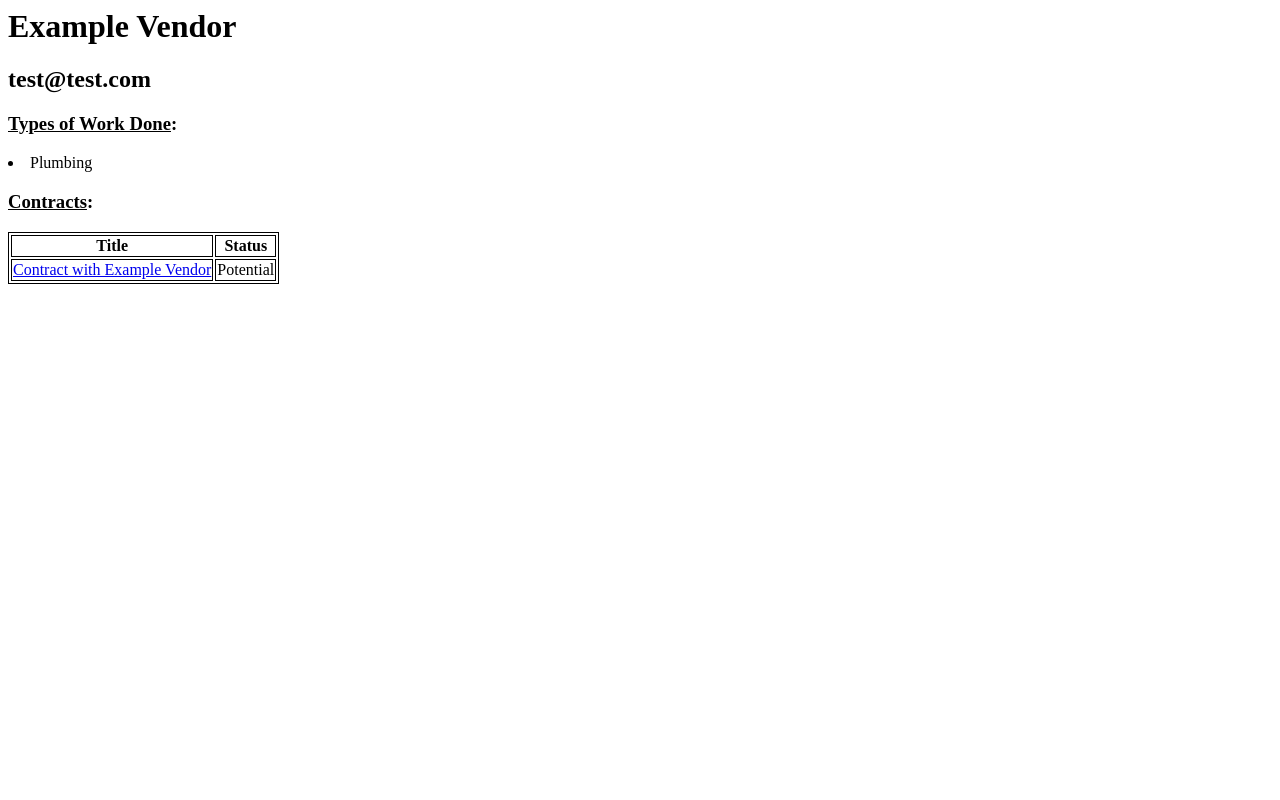
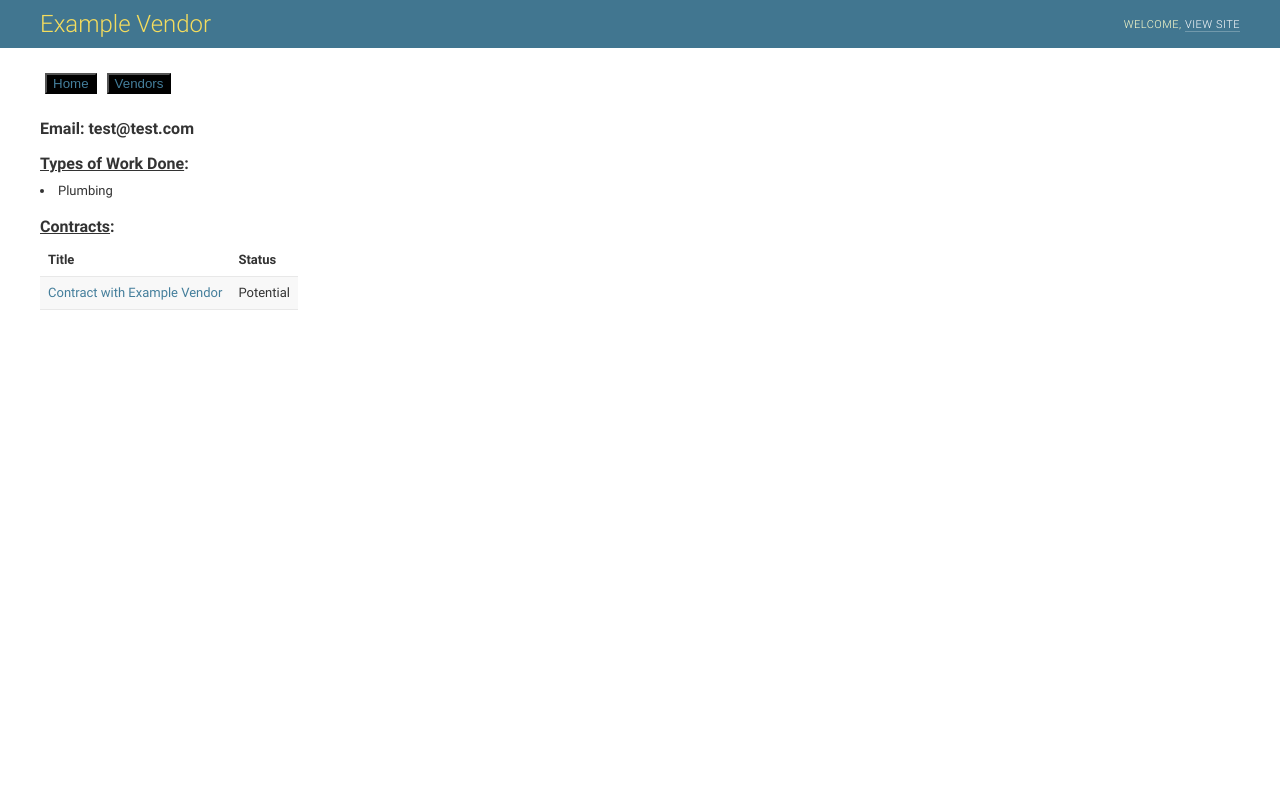
Before and after one commit to nshein1/DatabaseProject, a Django app: page /vcm/vendors/1/ in a window 1280 px wide. Run offline with Django 3.2, Linux system fonts and the light colour scheme; data comes from the database, SQL or seed files in the repository.

Commit message:
Update vendor_detail.html
Made uniform to rest of pages and added buttons

```diff
--- a/projectCode/vcm_site/vcm_app/templates/vcm_app/vendor_detail.html
+++ b/projectCode/vcm_site/vcm_app/templates/vcm_app/vendor_detail.html
@@ -1,16 +1,77 @@
-<style>
-    table, th, td {
-      border:1px solid black;
-    }
-    </style>
 
+<!DOCTYPE html>
+
+<html lang="en-us" dir="ltr">
+<head>
+<title>Vendor</title>
+<link rel="stylesheet" type="text/css" href="/static/admin/css/base.css">
+
+  <link rel="stylesheet" type="text/css" href="/static/admin/css/nav_sidebar.css">
+  <script src="/static/admin/js/nav_sidebar.js" defer></script>
+
+<link rel="stylesheet" type="text/css" href="/static/admin/css/dashboard.css">
+
+
+
+    <meta name="viewport" content="user-scalable=no, width=device-width, initial-scale=1.0, maximum-scale=1.0">
+    <link rel="stylesheet" type="text/css" href="/static/admin/css/responsive.css">
+
+
+<meta name="robots" content="NONE,NOARCHIVE">
+</head>
+
+<body class=" dashboard"
+  data-admin-utc-offset="-18000">
+
+<!-- Container -->
+<div id="container">
+
+
+    <!-- Header -->
+
+    <div id="header">
+        <div id="branding">
 
 <h1>{{ vendor.vendor_name }}</h1>
 
-<h2>{{ vendor.vendor_email}}</h2>
+        </div>
 
 
-<h3><u>Types of Work Done</u>:</h3>
+        <div id="user-tools">
+
+                Welcome,
+
+                    <a href="">View site</a>
+        </div>
+
+
+
+    </div>
+
+    <!-- END Header -->
+
+    <div class="main" id="main">
+
+
+
+      <div class="content">
+
+
+
+        <!-- Content -->
+        <div id="content" class="colMS">
+
+          <h1>
+                <a id="site-name"><a href="/vcm/">
+                    <button style="background-color:rgb(0, 0, 0); margin:5px;">Home</a>
+
+                    <a id="site-name"><a href="/vcm/vendors/">
+                        <button style="background-color:rgb(0, 0, 0); margin:5px;">Vendors</a>
+
+            </h1>
+            <h2>Email: {{ vendor.vendor_email}}</h2>
+
+            <h2><u>Types of Work Done</u>:</h2>
 {% if vendor.worktype_set.all %}
     {% for work in vendor.worktype_set.all %}
     <li>{{ work.work }}</li>
@@ -23,7 +84,7 @@
 
 
 
-<h3><u>Contracts</u>:</h3>
+<h2><u>Contracts</u>:</h2>
 
 
 {% if vendor.contract_set.all %}
@@ -45,3 +106,14 @@
 {% else %}
     <p>No contracts are available.</p>
 {% endif %}
+
+          <br class="clear">
+        </div>
+        <!-- END Content -->
+        <div id="footer"></div>
+      </div>
+    </div>
+</div>
+<!-- END Container -->
+</body>
+</html>
```
